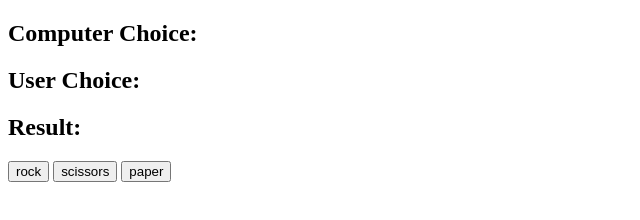
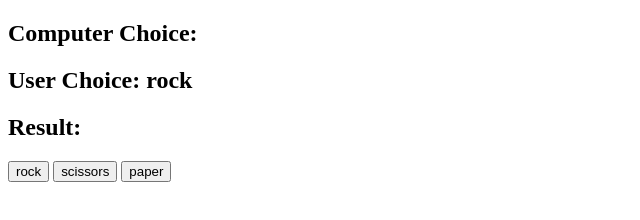
Before and after one commit to emmalgs/RPS, a plain HTML site: page index.html in a window 1280 px wide. Both pictures are taken after a click on the button "rock". Shown: the full height of the page, 0-640 px from the left. Drawn offline with Linux system fonts and the light colour scheme.

Commit message:
userChoice

```diff
--- a/index.html
+++ b/index.html
@@ -8,12 +8,12 @@
     <script src="script.js" defer></script>
 </head>
 <body>
-    <h2>Computer Choice:<span id="computer-choice"></span></h2>
-    <h2>User Choice:<span id="user-choice"></span></h2>
-    <h2>Result:<span id="result"></span></h2>
+    <h2>Computer Choice: <span id="computer-choice"></span></h2>
+    <h2>User Choice: <span id="user-choice"></span></h2>
+    <h2>Result: <span id="result"></span></h2>
 
-    <button id="rock">rock</button>
-    <button id="scissors">scissors</button>
-    <button id="paper">paper</button>
+    <button class="choice" id="rock">rock</button>
+    <button class="choice" id="scissors">scissors</button>
+    <button class="choice" id="paper">paper</button>
 </body>
 </html>
--- a/script.js
+++ b/script.js
@@ -1,3 +1,11 @@
 const computerChoice = document.getElementById('computer-choice')
-const userChoice = document.getElementById('user-choice')
+const userChoiceDisplay = document.getElementById('user-choice')
 const resultDisplay = document.getElementById('result')
+const possibleChoices = document.querySelectorAll('.choice')
+
+let userChoice
+
+possibleChoices.forEach(choice => choice.addEventListener('click', (e) => {
+    userChoice = e.target.id
+    userChoiceDisplay.innerHTML = userChoice
+}))
```
